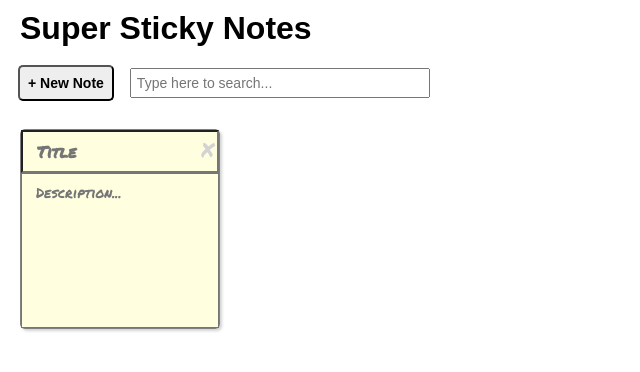
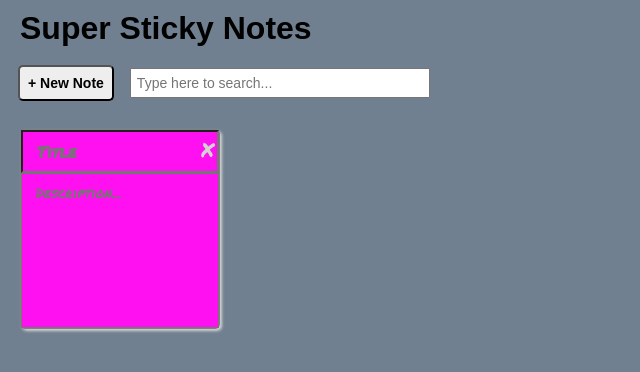
Before and after one commit to e-gunn/sticky-notes, a React (Create React App) app: page / in a window 1280 px wide. Shown: the top 372 px of the page, without its empty margins (0-640 px from the left). Built offline with nearby package versions, Linux system fonts and the light colour scheme.

Commit message:
Update design and add project screenshot

```diff
--- a/src/index.css
+++ b/src/index.css
@@ -3,6 +3,7 @@
 }
 
 body {
+  background: #708090;
   margin: 0;
   padding: 0;
   -webkit-font-smoothing: antialiased;
@@ -59,7 +60,7 @@ textarea {
   width: 200px;
   height: 200px;
   margin: 10px;
-  background-color: lightyellow;
+  background-color: #ff10f0;
   border: 1px solid grey;
   box-shadow: 2px 2px 3px lightgrey;
   border-radius: 5px;
```
Also changed, not shown: screenshot.png (added).
